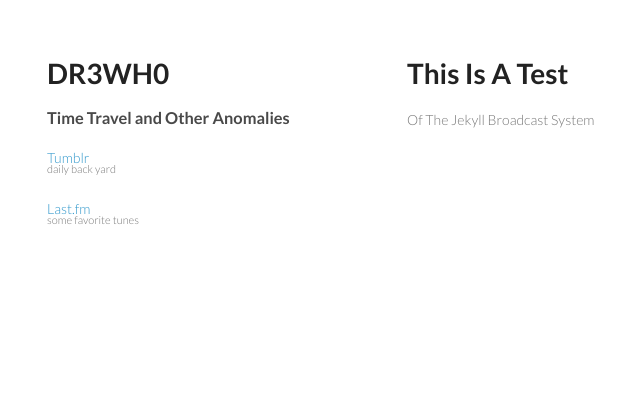
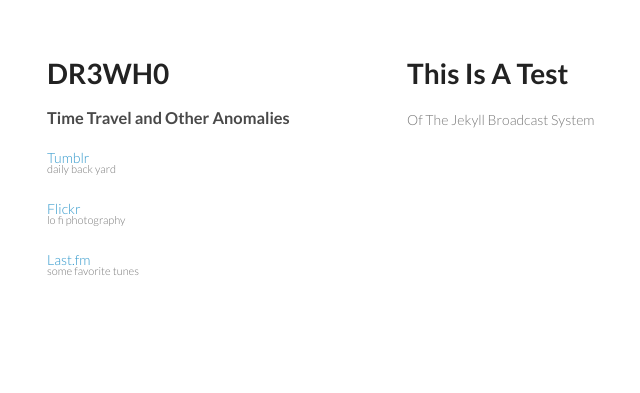
Before and after one commit to drewhop/drewhop.github.io, a Jekyll site: the page built from index.html, in a window 1280 px wide. Shown: the top 393 px of the page, without its empty margins (163-803 px from the left). Built offline with Jekyll 4.4.1, drawn with Linux system fonts in a browser that asks for light colours.

Commit message:
Updated _layouts/default.html

```diff
--- a/_layouts/default.html
+++ b/_layouts/default.html
@@ -39,6 +39,7 @@
         {% endif %}-->
 
         <p class="view"><a href="http://dr3wh0.tumblr.com/" target="tab">Tumblr<small>daily back yard</small></a>
+        <p class="view"><a href="http://www.flickr.com/photos/dr3wh0/" target="tab">Flickr<small>lo fi photography</small></a>
         <p class="view"><a href="http://www.last.fm/user/DR3WH0" target="tab">Last.fm<small>some favorite tunes</small></a>
 
       </header>
```
